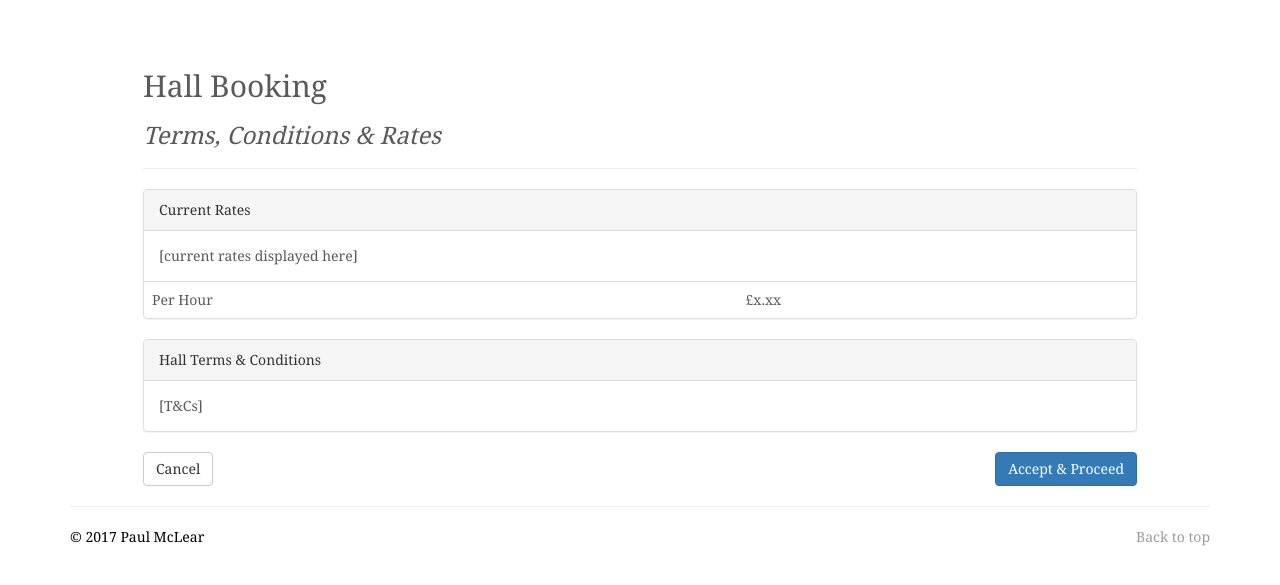
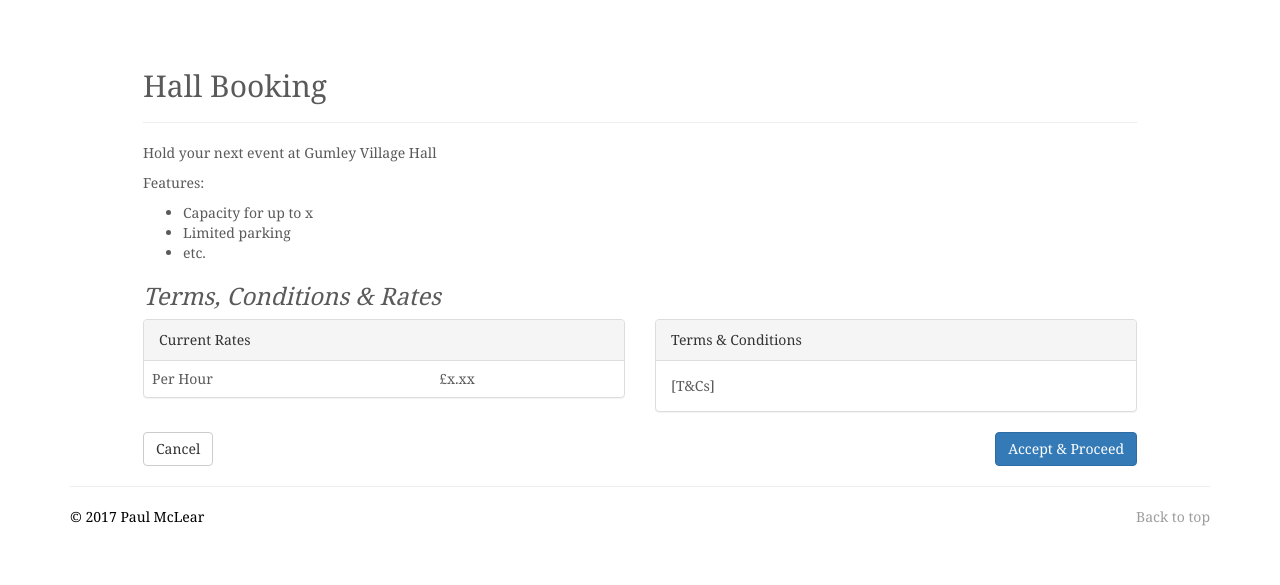
Before and after one commit to pemm8/village-hall, a Flask app: page /booking/ in a window 1280 px wide. Shown: the part 71-656 px from the top of the page. Run offline with Flask 2, Linux system fonts and the light colour scheme; parts of the project's set-up code (start-up, migrations or seed data) failed here and were passed over; some libraries are stand-ins or nearby versions; some web fonts are replaced.

Commit message:
Minor amendments to booking process.

```diff
--- a/app/templates/booking/index.html
+++ b/app/templates/booking/index.html
@@ -28,16 +28,30 @@
 
 	<h2 id="page-header">Hall Booking{% block content_title %}{% endblock %}</h2>
 
+	<hr>
+
+	<p>Hold your next event at Gumley Village Hall</p>
+
+	<p>Features:</p>
+
+	<ul>
+		<li>Capacity for up to x</li>
+		<li>Limited parking</li>
+		<li>etc.</li>
+	</ul>
+
 	<h3>Terms, Conditions & Rates</h3>
 
-	<hr>
+	<div class="row">
+
+		<div class="col-md-6">
 
 			<div class="panel panel-default">
 
 				<div class="panel-heading">Current Rates</div>
 
-		<div class="panel-body">[current rates displayed here]</div>
-
+<!-- 				<div class="panel-body">[current rates displayed here]</div>
+ -->
 				<table class="table">
 					<tr>
 						<td>Per Hour</td>
@@ -47,11 +61,19 @@
 
 			</div>
 
+		</div>
+
+		<div class="col-md-6">
+
 			<div class="panel panel-default">
 
-		<div class="panel-heading">Hall Terms & Conditions</div>
+				<div class="panel-heading">Terms & Conditions</div>
 
 				<div class="panel-body">[T&Cs]</div>
+
+			</div>
+
+		</div>
 
 	</div>
 
```
Lines whose indentation alone changed are shown as unchanged.
